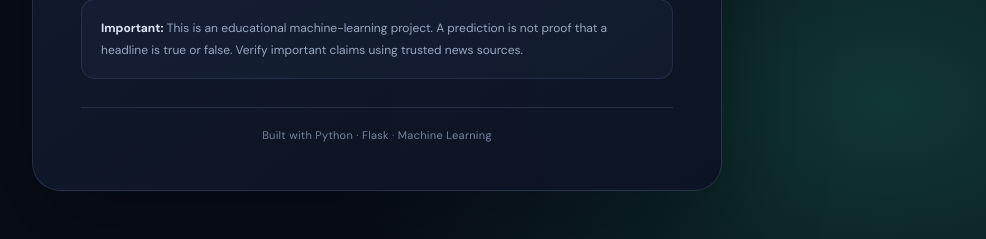
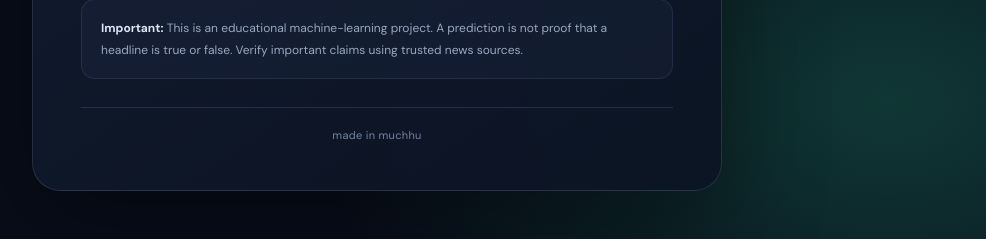
Before and after one commit to Kakashi-8534/fake--news-detector, a Flask app: page / in a window 1280 px wide. Shown: the part 682-921 px from the top of the page, without its empty margins (263-1249 px from the left). Run offline with Flask 3, Linux system fonts and the light colour scheme.

Commit message:
Update website

```diff
--- a/templates/index.html
+++ b/templates/index.html
@@ -73,7 +73,7 @@
     </div>
 
     <footer>
-      Built with Python · Flask · Machine Learning
+      made in muchhu
     </footer>
 
   </main>
```
